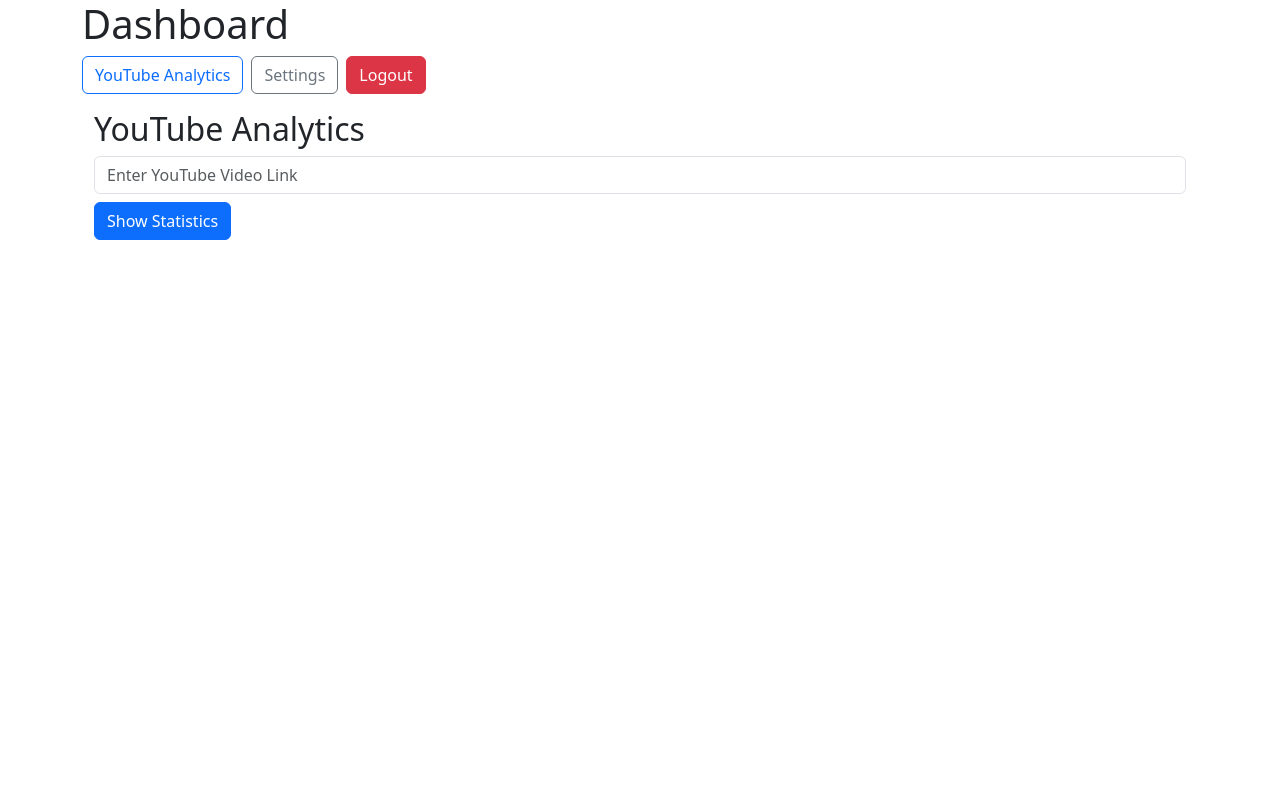
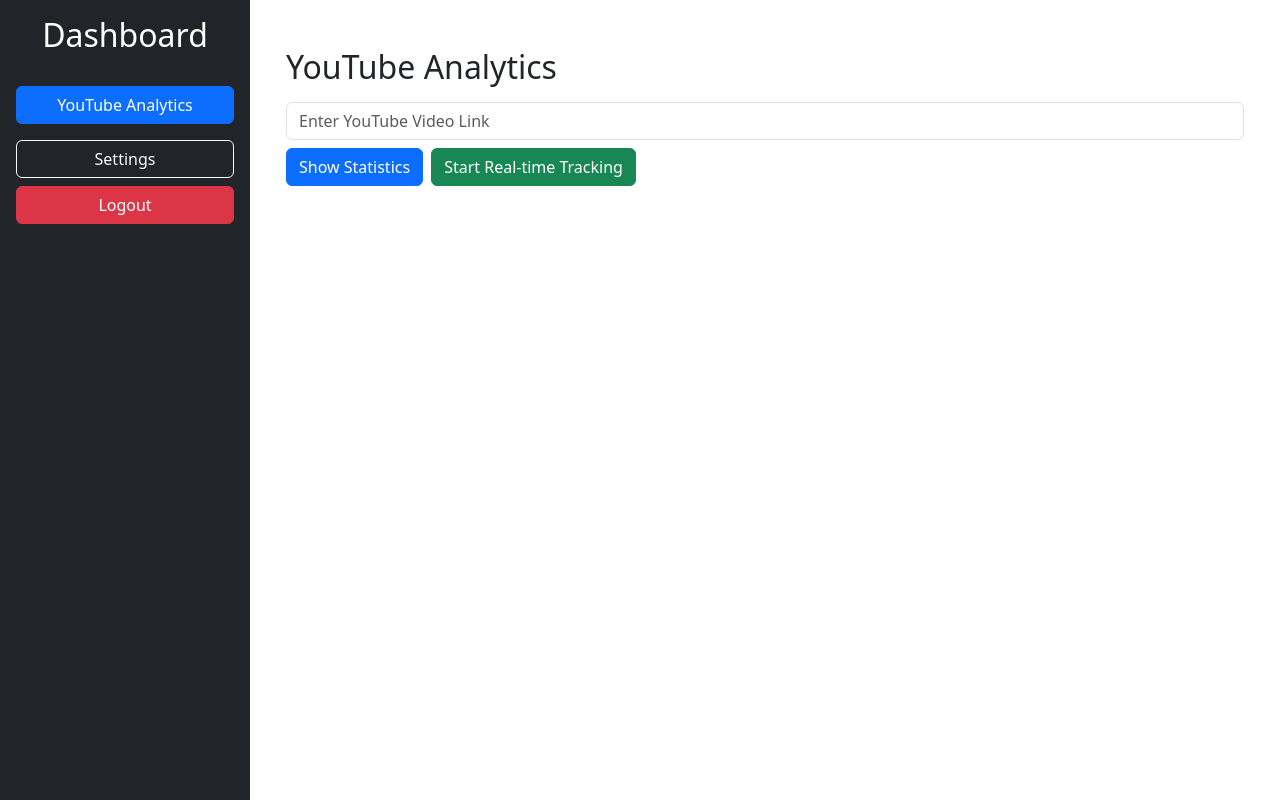
Before and after one commit to Pavithraa77/SOCIALEYES, a React (Vite) app in the folder youtubeanalytics/: page /dashboard in a window 1280 px wide. Both pictures are taken after a click on the button "YouTube Analytics". Built offline with nearby package versions, Linux system fonts and the light colour scheme.

Commit message:
edited DashBoard and YoutubeAnalytics

```diff
--- a/youtubeanalytics/package.json
+++ b/youtubeanalytics/package.json
@@ -15,7 +15,8 @@
     "firebase": "^11.3.1",
     "react": "^19.0.0",
     "react-dom": "^19.0.0",
-    "react-router-dom": "^7.2.0"
+    "react-router-dom": "^7.2.0",
+    "recharts": "^2.15.1"
   },
   "devDependencies": {
     "@eslint/js": "^9.19.0",
--- a/youtubeanalytics/src/pages/DashBoard.jsx
+++ b/youtubeanalytics/src/pages/DashBoard.jsx
@@ -7,22 +7,31 @@
   const navigate = useNavigate();
 
   return (
-    <div className="container">
-      <h1>Dashboard</h1>
-      <nav className="mb-3">
-        <button className="btn btn-outline-primary me-2" onClick={() => setActiveFeature("youtube")}>
+    <div className="d-flex vh-100">
+      {/* Sidebar */}
+      <div className="bg-dark text-white p-3 d-flex flex-column" style={{ width: "250px" }}>
+        <h2 className="text-center">Dashboard</h2>
+        <nav className="nav flex-column mt-3">
+          <button className={`btn ${activeFeature === "youtube" ? "btn-primary" : "btn-outline-light"} my-2`}
+            onClick={() => setActiveFeature("youtube")}>
             YouTube Analytics
           </button>
-        <button className="btn btn-outline-secondary me-2" onClick={() => setActiveFeature("settings")}>
+          <button className={`btn ${activeFeature === "settings" ? "btn-primary" : "btn-outline-light"} my-2`}
+            onClick={() => setActiveFeature("settings")}>
             Settings
           </button>
-        <button className="btn btn-danger" onClick={() => navigate("/")}>
+          <button className="btn btn-danger mt-auto" onClick={() => navigate("/")}>
             Logout
           </button>
         </nav>
+      </div>
 
+      {/* Content Area */}
+      <div className="flex-grow-1 p-4">
         {activeFeature === "youtube" && <YouTubeAnalytics />}
         {activeFeature === "settings" && <h3>Settings Page (Coming Soon)</h3>}
+        {activeFeature === "home" && <h3>Welcome to the Dashboard</h3>}
+      </div>
     </div>
   );
 };
--- a/youtubeanalytics/src/pages/YoutubeAnalytics.jsx
+++ b/youtubeanalytics/src/pages/YoutubeAnalytics.jsx
@@ -1,16 +1,22 @@
-import { useState } from "react";
+import { useState, useEffect } from "react";
+import { LineChart, Line, XAxis, YAxis, Tooltip, Legend, CartesianGrid, ResponsiveContainer } from "recharts";
 
 const YouTubeAnalytics = () => {
   const [videoURL, setVideoURL] = useState("");
   const [channelStats, setChannelStats] = useState(null);
   const [videoStats, setVideoStats] = useState(null);
+  const [videoTitle, setVideoTitle] = useState("");
+  const [videoThumbnail, setVideoThumbnail] = useState("");
   const [channelName, setChannelName] = useState("");
-  const [videoTitle, setVideoTitle] = useState("");
+  const [channelProfile, setChannelProfile] = useState("");
+  const [loading, setLoading] = useState(false);
+  const [tracking, setTracking] = useState(false);
+  const [statsHistory, setStatsHistory] = useState([]); // Store stats over time
 
   const apiKey = "AIzaSyDBQAU6xAr29VabVv4vZfXj0rvFVoPchKk";
 
   const extractVideoID = (url) => {
-    let match = url.match(/(?:v=|\/)([0-9A-Za-z_-]{11})/);
+    let match = url.match(/(?:v=|\/|shorts\/|embed\/|youtu.be\/|\/v\/|\/e\/|watch\?v=|&v=|vi\/|\/user\/[^/]+\/|\/channel\/[^/]+\/)([0-9A-Za-z_-]{11})/);
     return match ? match[1] : null;
   };
 
@@ -21,6 +27,7 @@
       return;
     }
 
+    setLoading(true);
     try {
       let videoRes = await fetch(
         `https://www.googleapis.com/youtube/v3/videos?part=snippet,statistics&id=${videoID}&key=${apiKey}`
@@ -30,9 +37,17 @@
       if (videoData.items.length > 0) {
         let video = videoData.items[0];
 
-        // Store video title
+        // Store video details
         setVideoTitle(video.snippet.title);
+        setVideoThumbnail(video.snippet.thumbnails.high.url);
+        const newStats = {
+          time: new Date().toLocaleTimeString(),
+          views: parseInt(video.statistics.viewCount),
+          likes: parseInt(video.statistics.likeCount),
+          comments: parseInt(video.statistics.commentCount),
+        };
         setVideoStats(video.statistics);
+        setStatsHistory((prev) => [...prev, newStats]); // Update graph data
 
         let channelID = video.snippet.channelId;
         let channelRes = await fetch(
@@ -43,21 +58,30 @@
         if (channelData.items.length > 0) {
           let channel = channelData.items[0];
           setChannelStats(channel.statistics);
-
-          // Store channel name
           setChannelName(channel.snippet.title);
+          setChannelProfile(channel.snippet.thumbnails.high.url);
         }
       } else {
         alert("Invalid Video ID or no data found.");
       }
     } catch (error) {
       console.error("Error fetching data:", error);
+    } finally {
+      setLoading(false);
     }
   };
 
+  // Auto-refresh every 30 seconds when tracking is enabled
+  useEffect(() => {
+    if (tracking) {
+      const interval = setInterval(fetchStatistics, 30000);
+      return () => clearInterval(interval);
+    }
+  }, [tracking]);
+
   return (
-    <div className="container">
-      <h2>YouTube Analytics</h2>
+    <div className="container mt-4">
+      <h2 className="mb-3">YouTube Analytics</h2>
       <input
         type="text"
         className="form-control mb-2"
@@ -65,23 +89,55 @@
         value={videoURL}
         onChange={(e) => setVideoURL(e.target.value)}
       />
-      <button className="btn btn-primary mb-3" onClick={fetchStatistics}>
+      <button className="btn btn-primary mb-3 me-2" onClick={fetchStatistics}>
         Show Statistics
       </button>
+      <button className={`btn ${tracking ? "btn-danger" : "btn-success"} mb-3`} onClick={() => setTracking(!tracking)}>
+        {tracking ? "Stop Tracking" : "Start Real-time Tracking"}
+      </button>
+
+      {loading && <div className="spinner-border text-primary mt-3" role="status"><span className="visually-hidden">Loading...</span></div>}
 
       {channelStats && videoStats && (
         <div>
-          <h4>Channel Info</h4>
-          <p><strong>Channel Name:</strong> {channelName}</p>
-          <p><strong>Subscribers:</strong> {channelStats.subscriberCount}</p>
-          <p><strong>Videos:</strong> {channelStats.videoCount}</p>
-          <p><strong>Total Views:</strong> {channelStats.viewCount}</p>
+          {/* Channel Info */}
+          <div className="card mb-3 p-3">
+            <div className="d-flex align-items-center">
+              <img src={channelProfile} alt="Channel Profile" className="rounded-circle me-3" style={{ width: "60px", height: "60px" }} />
+              <h4 className="mb-0">{channelName}</h4>
+            </div>
+            <p><strong>Subscribers:</strong> {channelStats.subscriberCount}</p>
+            <p><strong>Total Videos:</strong> {channelStats.videoCount}</p>
+            <p><strong>Total Views:</strong> {channelStats.viewCount}</p>
+          </div>
 
-          <h4>Video Info</h4>
-          <p><strong>Video Title:</strong> {videoTitle}</p>
-          <p><strong>Views:</strong> {videoStats.viewCount}</p>
-          <p><strong>Likes:</strong> {videoStats.likeCount}</p>
-          <p><strong>Comments:</strong> {videoStats.commentCount}</p>
+          {/* Video Info */}
+          <div className="card p-3">
+            <div className="text-center">
+              <img src={videoThumbnail} alt="Video Thumbnail" className="img-fluid rounded mb-3" style={{ maxWidth: "300px" }} />
+            </div>
+            <h4>{videoTitle}</h4>
+            <p><strong>Views:</strong> {videoStats.viewCount}</p>
+            <p><strong>Likes:</strong> {videoStats.likeCount}</p>
+            <p><strong>Comments:</strong> {videoStats.commentCount}</p>
+          </div>
+
+          {/* Graph: Views, Likes, Comments */}
+          <div className="card mt-4 p-3">
+            <h4>Real-Time Engagement Metrics</h4>
+            <ResponsiveContainer width="100%" height={300}>
+              <LineChart data={statsHistory}>
+                <CartesianGrid strokeDasharray="3 3" />
+                <XAxis dataKey="time" />
+                <YAxis />
+                <Tooltip />
+                <Legend />
+                <Line type="monotone" dataKey="views" stroke="#8884d8" name="Views" />
+                <Line type="monotone" dataKey="likes" stroke="#82ca9d" name="Likes" />
+                <Line type="monotone" dataKey="comments" stroke="#ffc658" name="Comments" />
+              </LineChart>
+            </ResponsiveContainer>
+          </div>
         </div>
       )}
     </div>
```
Also changed, not shown: 1 other file (tests, documents, lock files or other folders). Lines whose indentation alone changed are shown as unchanged.
